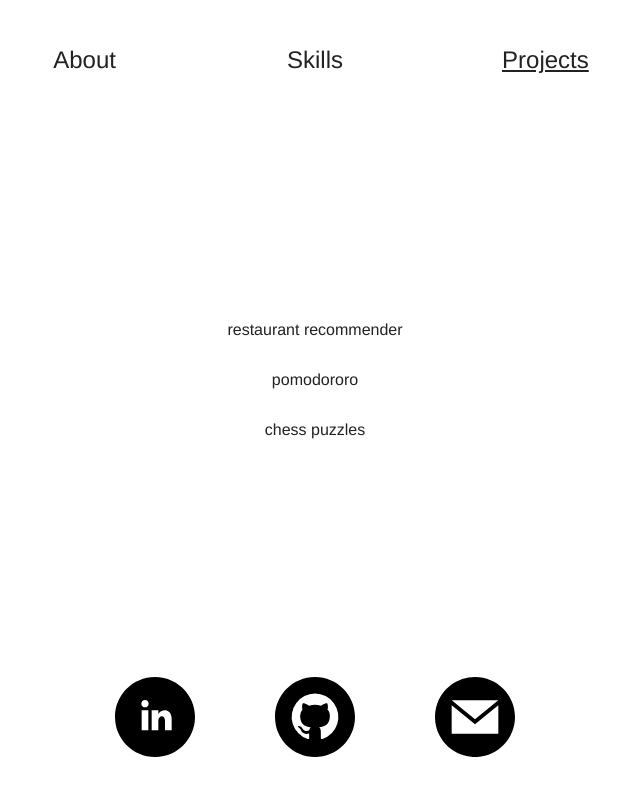
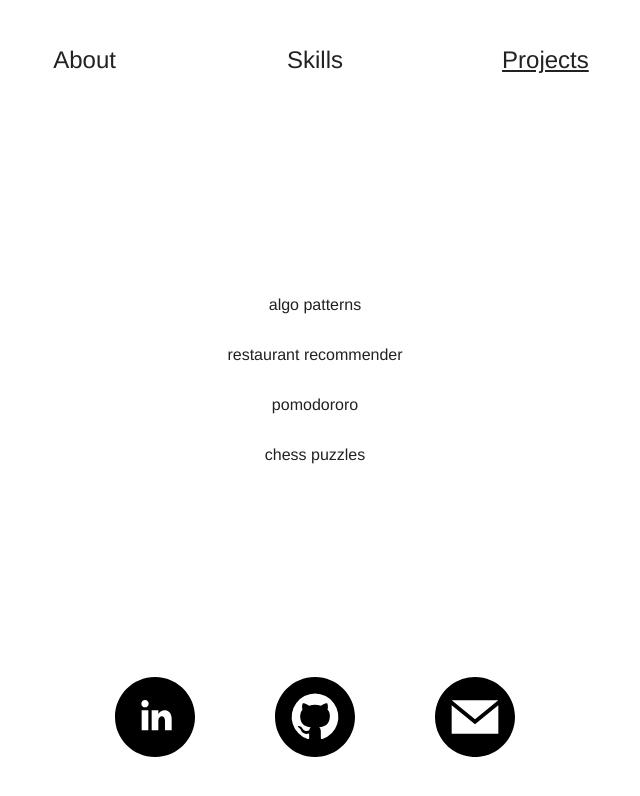
Before and after one commit to nameistao/Personal_Website, a Next.js app: page / in a window 1280 px wide. Both pictures are taken after a click on the element "Projects". Shown: the top 796 px of the page, without its empty margins (325-965 px from the left). Built offline with nearby package versions, Linux system fonts and the light colour scheme.

Commit message:
add algo patterns to projects

```diff
--- a/components/mainPages/Projects.tsx
+++ b/components/mainPages/Projects.tsx
@@ -10,6 +10,13 @@
 const Projects = () => {
   return (
     <StyledAbout>
+      <a
+        href="https://github.com/nameistao/Algo_Patterns"
+        rel="noopener noreferrer"
+        target="_blank"
+      >
+        <p>algo patterns</p>
+      </a>
       <a
         href="https://restaurant-recommender-v3.vercel.app/"
         rel="noopener noreferrer"
```
